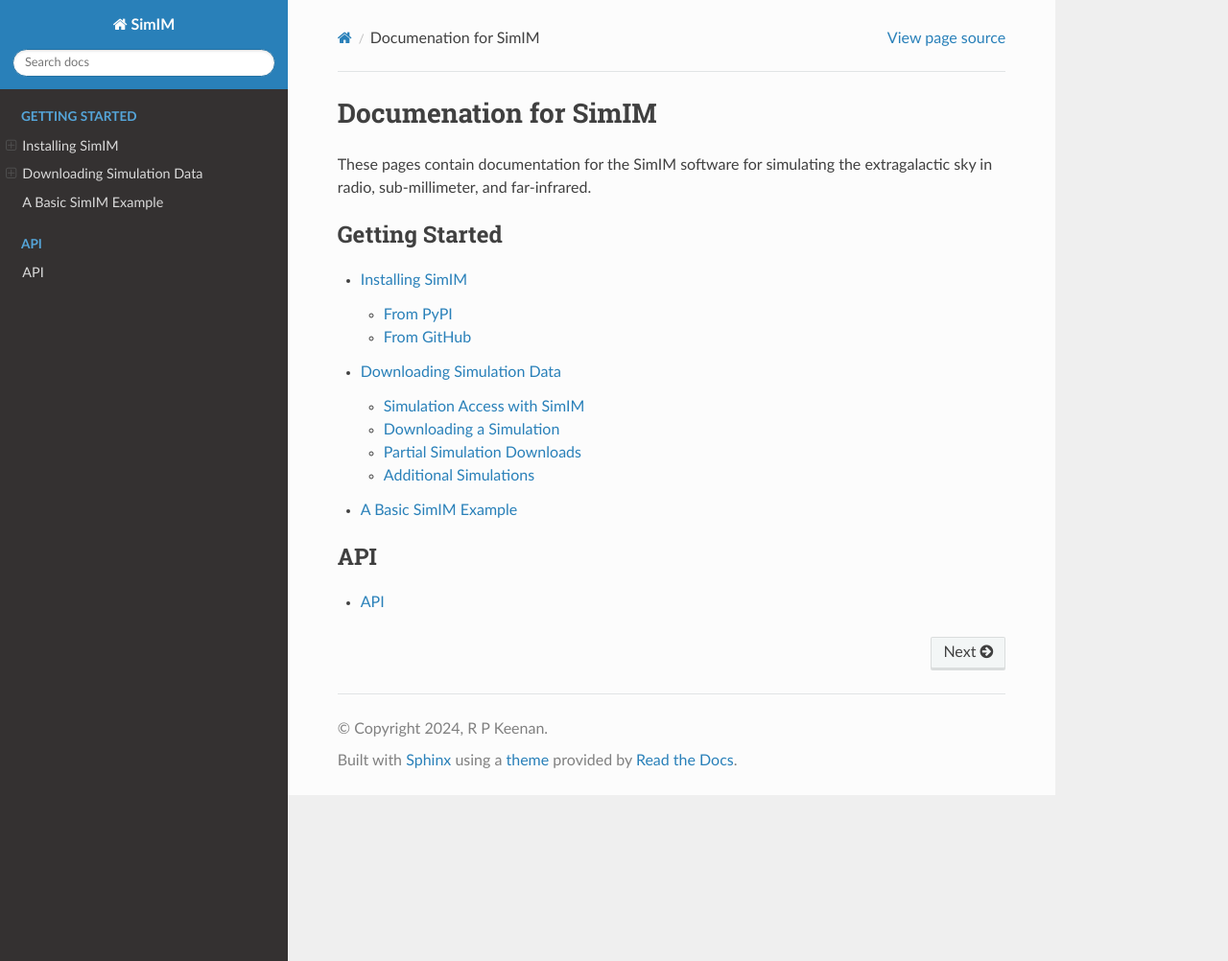
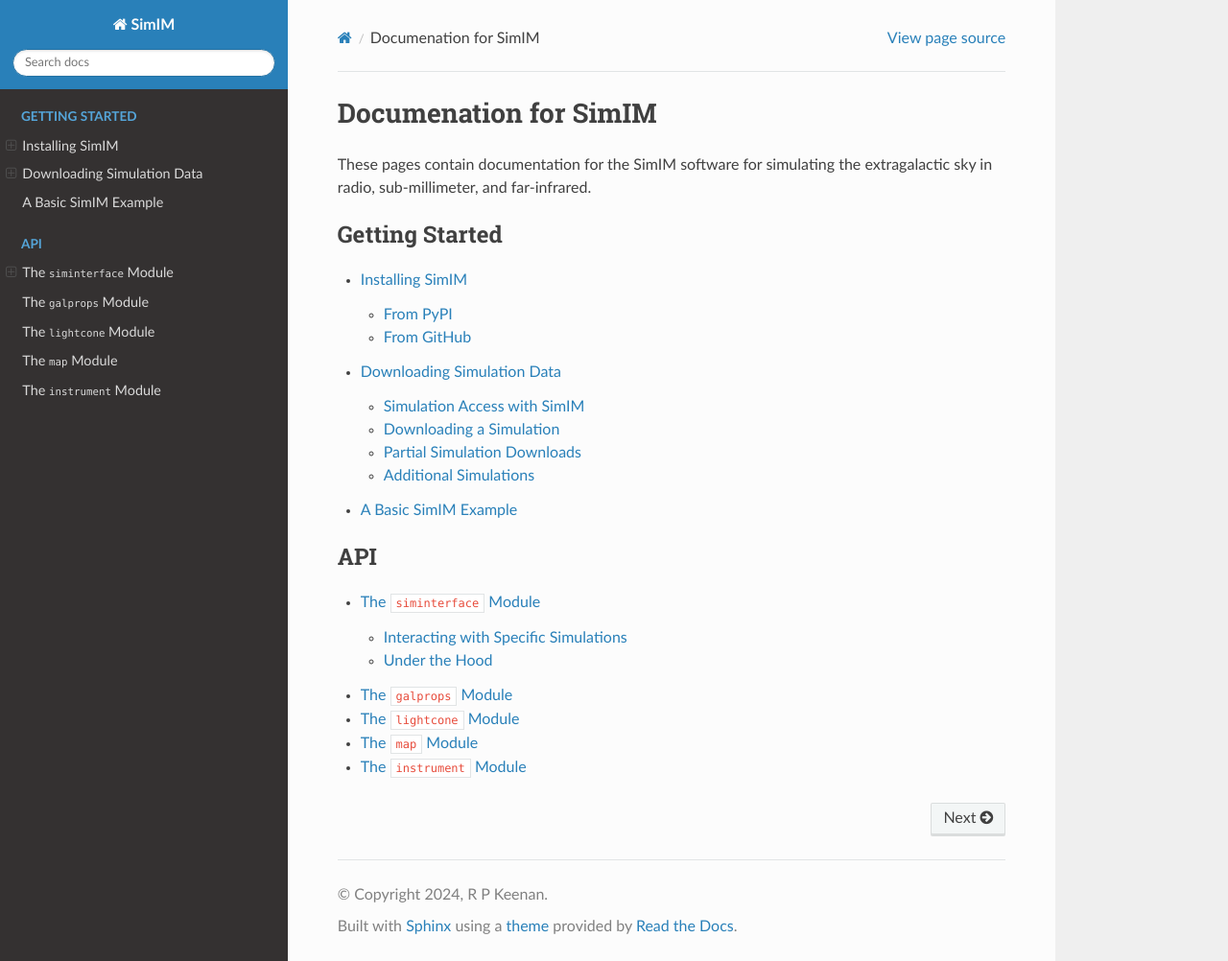
Before and after one commit to rpkeenan/simim_public, a Sphinx documentation site: the page built from docs/index.rst, in a window 1280 px wide and 1002 px high. Shown: the whole window at 96% size. Built offline with Sphinx 7.4.7 and the Read the Docs theme 2.0.0, drawn with Linux system fonts in a browser that asks for light colours.

```diff
--- a/docs/api.rst
+++ /dev/null
@@ -1,4 +0,0 @@
-API
-===
-
-To do
--- /dev/null
+++ b/docs/api_siminterface.rst
@@ -0,0 +1,33 @@
+The ``siminterface`` Module
+===========================
+
+Interacting with Specific Simulations
+-------------------------------------
+
+These are tools for downloading and formatting simulation data from
+various sources.
+
+.. currentmodule:: simim.siminterface
+.. autoclass:: illustris_catalogs
+    :members:
+    :inherited-members:
+
+.. autoclass:: universemachine_catalogs
+    :members:
+    :inherited-members:
+
+Under the Hood
+--------------
+
+These features are useful for building installers for new simulations,
+which should work by extending the ``simim.siminterface._rawsiminterface.sim_catalogs``
+class.
+
+.. currentmodule:: simim.siminterface._rawsiminterface
+.. autoclass:: sim_catalogs
+    :members:
+    :inherited-members:
+
+.. autoclass:: snapshot
+    :members:
+    :inherited-members:
--- /dev/null
+++ b/docs/api_todo.rst
@@ -0,0 +1,19 @@
+The ``galprops`` Module
+=======================
+
+Coming soon
+
+The ``lightcone`` Module
+========================
+
+Coming soon
+
+The ``map`` Module
+==================
+
+Coming soon
+
+The ``instrument`` Module
+=========================
+
+Coming soon
--- a/docs/conf.py
+++ b/docs/conf.py
@@ -58,3 +58,7 @@ html_static_path = ['_static']
 
 # html_logo = 'images/logo.png'
 # html_favicon = 'images/small_logo.ico'
+
+# -- Options for autodoc -------------------------------------------------
+autoclass_content = "both"
+autodoc_member_order = "bysource"
--- a/docs/index.rst
+++ b/docs/index.rst
@@ -39,6 +39,7 @@ far-infrared.
 
 .. toctree::
    :caption: API
-   :maxdepth: 5
+   :maxdepth: 3
 
-   api
+   api_siminterface
+   api_todo
```
